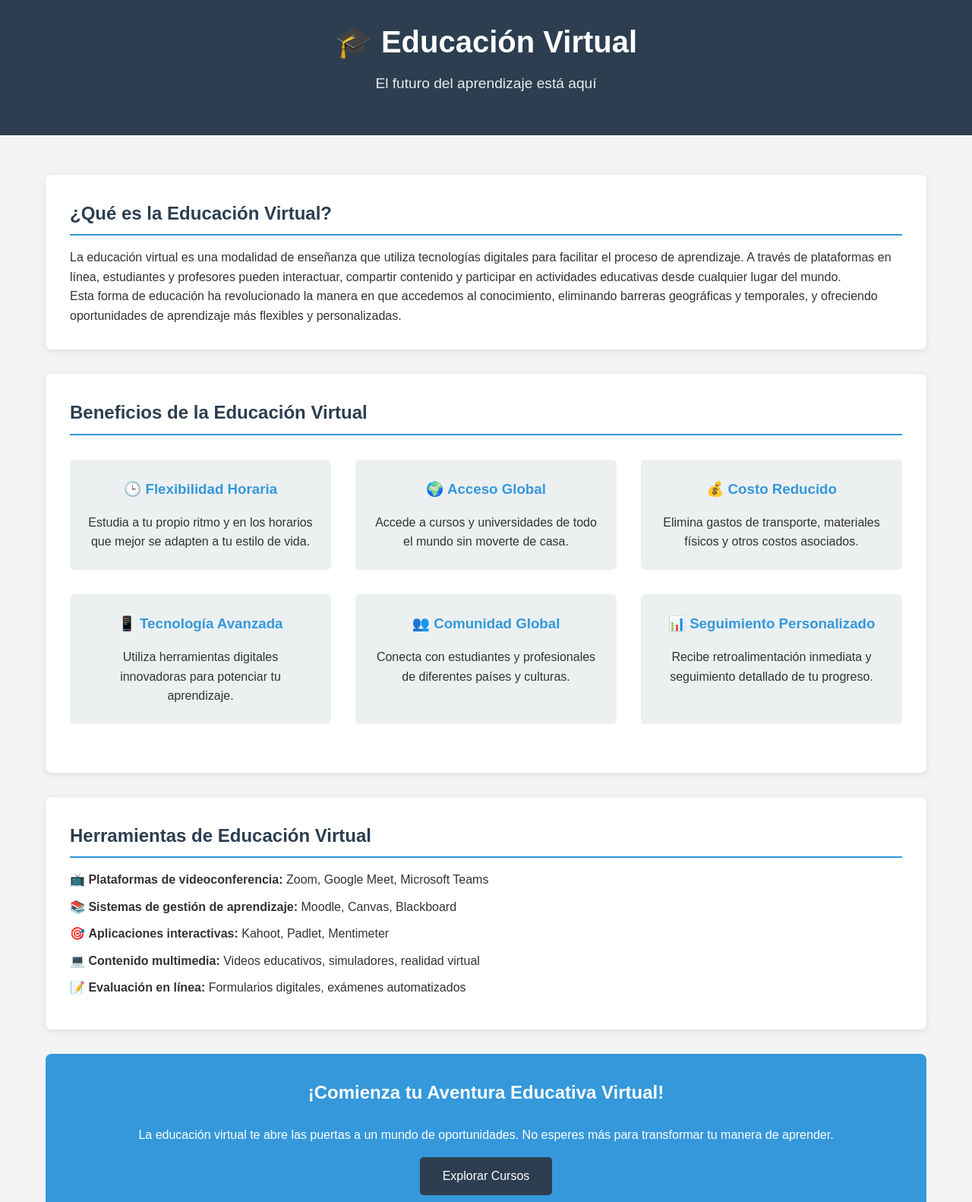
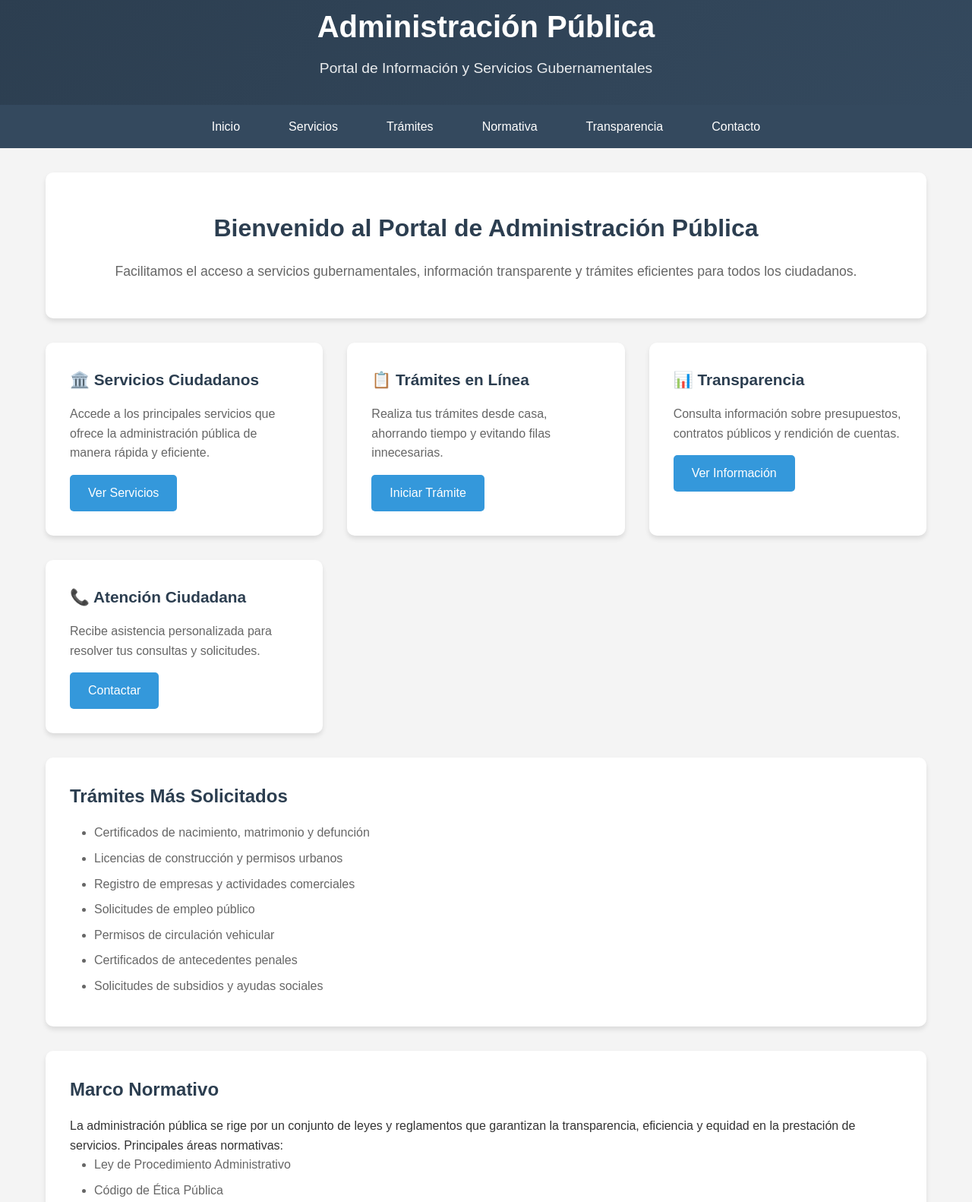
Before and after one commit to japago25andes/prueba-hogar, a plain HTML site: page index.html in a window 1280 px wide. Shown: the part 29-1611 px from the top of the page at 76% size. Drawn offline with Linux system fonts and the light colour scheme.

Commit message:
nueva version

```diff
--- a/index.html
+++ b/index.html
@@ -3,7 +3,7 @@
 <head>
     <meta charset="UTF-8">
     <meta name="viewport" content="width=device-width, initial-scale=1.0">
-    <title>Educación Virtual - Aprende desde casa</title>
+    <title>Administración Pública - Portal de Información</title>
     <style>
         * {
             margin: 0;
@@ -12,7 +12,7 @@
         }
 
         body {
-            font-family: Arial, sans-serif;
+            font-family: 'Arial', sans-serif;
             line-height: 1.6;
             color: #333;
             background-color: #f4f4f4;
@@ -21,15 +21,15 @@
         .container {
             max-width: 1200px;
             margin: 0 auto;
-            padding: 20px;
+            padding: 0 20px;
         }
 
         header {
-            background-color: #2c3e50;
+            background: linear-gradient(135deg, #2c3e50, #34495e);
             color: white;
+            padding: 2rem 0;
             text-align: center;
-            padding: 2rem 0;
-            margin-bottom: 2rem;
+            box-shadow: 0 2px 5px rgba(0,0,0,0.1);
         }
 
         header h1 {
@@ -42,75 +42,155 @@
             opacity: 0.9;
         }
 
-        .content {
-            background-color: white;
-            padding: 2rem;
-            border-radius: 8px;
-            box-shadow: 0 2px 10px rgba(0,0,0,0.1);
-            margin-bottom: 2rem;
+        nav {
+            background: #34495e;
+            padding: 1rem 0;
+            position: sticky;
+            top: 0;
+            z-index: 100;
         }
 
-        h2 {
-            color: #2c3e50;
-            margin-bottom: 1rem;
-            border-bottom: 2px solid #3498db;
-            padding-bottom: 0.5rem;
+        nav ul {
+            list-style: none;
+            display: flex;
+            justify-content: center;
+            flex-wrap: wrap;
         }
 
-        .benefits {
+        nav li {
+            margin: 0 1rem;
+        }
+
+        nav a {
+            color: white;
+            text-decoration: none;
+            padding: 0.5rem 1rem;
+            border-radius: 5px;
+            transition: background 0.3s ease;
+        }
+
+        nav a:hover {
+            background: #2c3e50;
+        }
+
+        main {
+            padding: 2rem 0;
+        }
+
+        .hero {
+            background: white;
+            padding: 3rem 2rem;
+            border-radius: 10px;
+            text-align: center;
+            margin-bottom: 2rem;
+            box-shadow: 0 4px 6px rgba(0,0,0,0.1);
+        }
+
+        .hero h2 {
+            color: #2c3e50;
+            font-size: 2rem;
+            margin-bottom: 1rem;
+        }
+
+        .hero p {
+            font-size: 1.1rem;
+            color: #666;
+        }
+
+        .services {
             display: grid;
             grid-template-columns: repeat(auto-fit, minmax(300px, 1fr));
             gap: 2rem;
             margin: 2rem 0;
         }
 
-        .benefit-card {
-            background-color: #ecf0f1;
-            padding: 1.5rem;
-            border-radius: 6px;
-            text-align: center;
+        .service-card {
+            background: white;
+            padding: 2rem;
+            border-radius: 10px;
+            box-shadow: 0 4px 6px rgba(0,0,0,0.1);
+            transition: transform 0.3s ease;
         }
 
-        .benefit-card h3 {
-            color: #3498db;
-            margin-bottom: 1rem;
+        .service-card:hover {
+            transform: translateY(-5px);
         }
 
-        .cta {
-            background-color: #3498db;
-            color: white;
-            text-align: center;
-            padding: 2rem;
-            border-radius: 8px;
-            margin-top: 2rem;
+        .service-card h3 {
+            color: #2c3e50;
+            margin-bottom: 1rem;
+            font-size: 1.3rem;
         }
 
-        .cta h2 {
-            color: white;
-            border: none;
+        .service-card p {
+            color: #666;
             margin-bottom: 1rem;
         }
 
         .btn {
             display: inline-block;
-            background-color: #2c3e50;
+            background: #3498db;
             color: white;
-            padding: 12px 30px;
+            padding: 0.7rem 1.5rem;
             text-decoration: none;
             border-radius: 5px;
-            margin-top: 1rem;
-            transition: background-color 0.3s;
+            transition: background 0.3s ease;
         }
 
         .btn:hover {
-            background-color: #34495e;
+            background: #2980b9;
+        }
+
+        .info-section {
+            background: white;
+            padding: 2rem;
+            border-radius: 10px;
+            margin: 2rem 0;
+            box-shadow: 0 4px 6px rgba(0,0,0,0.1);
+        }
+
+        .info-section h3 {
+            color: #2c3e50;
+            margin-bottom: 1rem;
+            font-size: 1.5rem;
+        }
+
+        .info-section ul {
+            padding-left: 2rem;
+        }
+
+        .info-section li {
+            margin-bottom: 0.5rem;
+            color: #666;
         }
 
         footer {
+            background: #2c3e50;
+            color: white;
             text-align: center;
             padding: 2rem 0;
-            color: #7f8c8d;
-            margin-top: 2rem;
+            margin-top: 3rem;
+        }
+
+        footer p {
+            opacity: 0.8;
+        }
+
+        .contact-info {
+            background: #ecf0f1;
+            padding: 2rem;
+            border-radius: 10px;
+            margin: 2rem 0;
+        }
+
+        .contact-info h3 {
+            color: #2c3e50;
+            margin-bottom: 1rem;
+        }
+
+        .contact-info p {
+            margin-bottom: 0.5rem;
+            color: #555;
         }
 
         @media (max-width: 768px) {
@@ -118,12 +198,13 @@
                 font-size: 2rem;
             }
 
-            .container {
-                padding: 10px;
+            nav ul {
+                flex-direction: column;
+                align-items: center;
             }
 
-            .content {
-                padding: 1rem;
+            nav li {
+                margin: 0.5rem 0;
             }
         }
     </style>
@@ -131,71 +212,154 @@
 <body>
     <header>
         <div class="container">
-            <h1>🎓 Educación Virtual</h1>
-            <p>El futuro del aprendizaje está aquí</p>
+            <h1>Administración Pública</h1>
+            <p>Portal de Información y Servicios Gubernamentales</p>
         </div>
     </header>
 
+    <nav>
         <div class="container">
-        <div class="content">
-            <h2>¿Qué es la Educación Virtual?</h2>
-            <p>La educación virtual es una modalidad de enseñanza que utiliza tecnologías digitales para facilitar el proceso de aprendizaje. A través de plataformas en línea, estudiantes y profesores pueden interactuar, compartir contenido y participar en actividades educativas desde cualquier lugar del mundo.</p>
+            <ul>
+                <li><a href="#inicio">Inicio</a></li>
+                <li><a href="#servicios">Servicios</a></li>
+                <li><a href="#tramites">Trámites</a></li>
+                <li><a href="#normativa">Normativa</a></li>
+                <li><a href="#transparencia">Transparencia</a></li>
+                <li><a href="#contacto">Contacto</a></li>
+            </ul>
+        </div>
+    </nav>
 
-            <p>Esta forma de educación ha revolucionado la manera en que accedemos al conocimiento, eliminando barreras geográficas y temporales, y ofreciendo oportunidades de aprendizaje más flexibles y personalizadas.</p>
+    <main>
+        <div class="container">
+            <section id="inicio" class="hero">
+                <h2>Bienvenido al Portal de Administración Pública</h2>
+                <p>Facilitamos el acceso a servicios gubernamentales, información transparente y trámites eficientes para todos los ciudadanos.</p>
+            </section>
+
+            <section id="servicios" class="services">
+                <div class="service-card">
+                    <h3>🏛️ Servicios Ciudadanos</h3>
+                    <p>Accede a los principales servicios que ofrece la administración pública de manera rápida y eficiente.</p>
+                    <a href="#" class="btn">Ver Servicios</a>
                 </div>
 
-        <div class="content">
-            <h2>Beneficios de la Educación Virtual</h2>
-            <div class="benefits">
-                <div class="benefit-card">
-                    <h3>🕒 Flexibilidad Horaria</h3>
-                    <p>Estudia a tu propio ritmo y en los horarios que mejor se adapten a tu estilo de vida.</p>
-                </div>
-                <div class="benefit-card">
-                    <h3>🌍 Acceso Global</h3>
-                    <p>Accede a cursos y universidades de todo el mundo sin moverte de casa.</p>
-                </div>
-                <div class="benefit-card">
-                    <h3>💰 Costo Reducido</h3>
-                    <p>Elimina gastos de transporte, materiales físicos y otros costos asociados.</p>
-                </div>
-                <div class="benefit-card">
-                    <h3>📱 Tecnología Avanzada</h3>
-                    <p>Utiliza herramientas digitales innovadoras para potenciar tu aprendizaje.</p>
-                </div>
-                <div class="benefit-card">
-                    <h3>👥 Comunidad Global</h3>
-                    <p>Conecta con estudiantes y profesionales de diferentes países y culturas.</p>
-                </div>
-                <div class="benefit-card">
-                    <h3>📊 Seguimiento Personalizado</h3>
-                    <p>Recibe retroalimentación inmediata y seguimiento detallado de tu progreso.</p>
-                </div>
-            </div>
+                <div class="service-card">
+                    <h3>📋 Trámites en Línea</h3>
+                    <p>Realiza tus trámites desde casa, ahorrando tiempo y evitando filas innecesarias.</p>
+                    <a href="#" class="btn">Iniciar Trámite</a>
                 </div>
 
-        <div class="content">
-            <h2>Herramientas de Educación Virtual</h2>
-            <ul style="list-style-type: none; padding-left: 0;">
-                <li style="margin-bottom: 10px;">📺 <strong>Plataformas de videoconferencia:</strong> Zoom, Google Meet, Microsoft Teams</li>
-                <li style="margin-bottom: 10px;">📚 <strong>Sistemas de gestión de aprendizaje:</strong> Moodle, Canvas, Blackboard</li>
-                <li style="margin-bottom: 10px;">🎯 <strong>Aplicaciones interactivas:</strong> Kahoot, Padlet, Mentimeter</li>
-                <li style="margin-bottom: 10px;">💻 <strong>Contenido multimedia:</strong> Videos educativos, simuladores, realidad virtual</li>
-                <li style="margin-bottom: 10px;">📝 <strong>Evaluación en línea:</strong> Formularios digitales, exámenes automatizados</li>
-            </ul>
+                <div class="service-card">
+                    <h3>📊 Transparencia</h3>
+                    <p>Consulta información sobre presupuestos, contratos públicos y rendición de cuentas.</p>
+                    <a href="#" class="btn">Ver Información</a>
                 </div>
 
-        <div class="cta">
-            <h2>¡Comienza tu Aventura Educativa Virtual!</h2>
-            <p>La educación virtual te abre las puertas a un mundo de oportunidades. No esperes más para transformar tu manera de aprender.</p>
-            <a href="#" class="btn">Explorar Cursos</a>
+                <div class="service-card">
+                    <h3>📞 Atención Ciudadana</h3>
+                    <p>Recibe asistencia personalizada para resolver tus consultas y solicitudes.</p>
+                    <a href="#" class="btn">Contactar</a>
                 </div>
+            </section>
+
+            <section id="tramites" class="info-section">
+                <h3>Trámites Más Solicitados</h3>
+                <ul>
+                    <li>Certificados de nacimiento, matrimonio y defunción</li>
+                    <li>Licencias de construcción y permisos urbanos</li>
+                    <li>Registro de empresas y actividades comerciales</li>
+                    <li>Solicitudes de empleo público</li>
+                    <li>Permisos de circulación vehicular</li>
+                    <li>Certificados de antecedentes penales</li>
+                    <li>Solicitudes de subsidios y ayudas sociales</li>
+                </ul>
+            </section>
+
+            <section id="normativa" class="info-section">
+                <h3>Marco Normativo</h3>
+                <p>La administración pública se rige por un conjunto de leyes y reglamentos que garantizan la transparencia, eficiencia y equidad en la prestación de servicios. Principales áreas normativas:</p>
+                <ul>
+                    <li>Ley de Procedimiento Administrativo</li>
+                    <li>Código de Ética Pública</li>
+                    <li>Ley de Transparencia y Acceso a la Información</li>
+                    <li>Reglamentos de Contratación Pública</li>
+                    <li>Normativas de Atención al Ciudadano</li>
+                </ul>
+            </section>
+
+            <section id="transparencia" class="info-section">
+                <h3>Gobierno Abierto y Transparencia</h3>
+                <p>Nos comprometemos con la transparencia y la rendición de cuentas. Aquí puedes encontrar:</p>
+                <ul>
+                    <li>Presupuesto público y ejecución presupuestaria</li>
+                    <li>Contratos y licitaciones públicas</li>
+                    <li>Nómina y estructura organizacional</li>
+                    <li>Informes de gestión y resultados</li>
+                    <li>Planes de desarrollo y políticas públicas</li>
+                    <li>Indicadores de desempeño institucional</li>
+                </ul>
+            </section>
+
+            <section id="contacto" class="contact-info">
+                <h3>Información de Contacto</h3>
+                <p><strong>📍 Dirección:</strong> Av. Principal #123, Centro Administrativo</p>
+                <p><strong>📞 Teléfono:</strong> +1 (555) 123-4567</p>
+                <p><strong>📧 Email:</strong> info@administracion.gov</p>
+                <p><strong>🕒 Horarios de Atención:</strong> Lunes a Viernes, 8:00 AM - 5:00 PM</p>
+                <p><strong>🌐 Portal Web:</strong> www.administracion.gov</p>
+            </section>
         </div>
+    </main>
 
     <footer>
         <div class="container">
-            <p>&copy; 2025 Educación Virtual. Transformando el futuro del aprendizaje.</p>
+            <p>&copy; 2025 Administración Pública. Todos los derechos reservados.</p>
+            <p>Comprometidos con la transparencia, eficiencia y servicio al ciudadano.</p>
         </div>
     </footer>
+
+    <script>
+        // Navegación suave entre secciones
+        document.querySelectorAll('nav a[href^="#"]').forEach(anchor => {
+            anchor.addEventListener('click', function (e) {
+                e.preventDefault();
+                const target = document.querySelector(this.getAttribute('href'));
+                if (target) {
+                    target.scrollIntoView({
+                        behavior: 'smooth',
+                        block: 'start'
+                    });
+                }
+            });
+        });
+
+        // Efecto de aparición al hacer scroll
+        const observerOptions = {
+            threshold: 0.1,
+            rootMargin: '0px 0px -50px 0px'
+        };
+
+        const observer = new IntersectionObserver((entries) => {
+            entries.forEach(entry => {
+                if (entry.isIntersecting) {
+                    entry.target.style.opacity = '1';
+                    entry.target.style.transform = 'translateY(0)';
+                }
+            });
+        }, observerOptions);
+
+        // Aplicar animación a las tarjetas de servicio
+        document.querySelectorAll('.service-card, .info-section').forEach(card => {
+            card.style.opacity = '0';
+            card.style.transform = 'translateY(30px)';
+            card.style.transition = 'opacity 0.6s ease, transform 0.6s ease';
+            observer.observe(card);
+        });
+
+        // Mostrar fecha actual en el footer
+        const currentYear = new Date().getFullYear();
+        document.querySelector('footer p').innerHTML = `&copy; ${currentYear} Administración Pública. Todos los derechos reservados.`;
+    </script>
 </body>
 </html>
```
Lines whose indentation alone changed are shown as unchanged.
